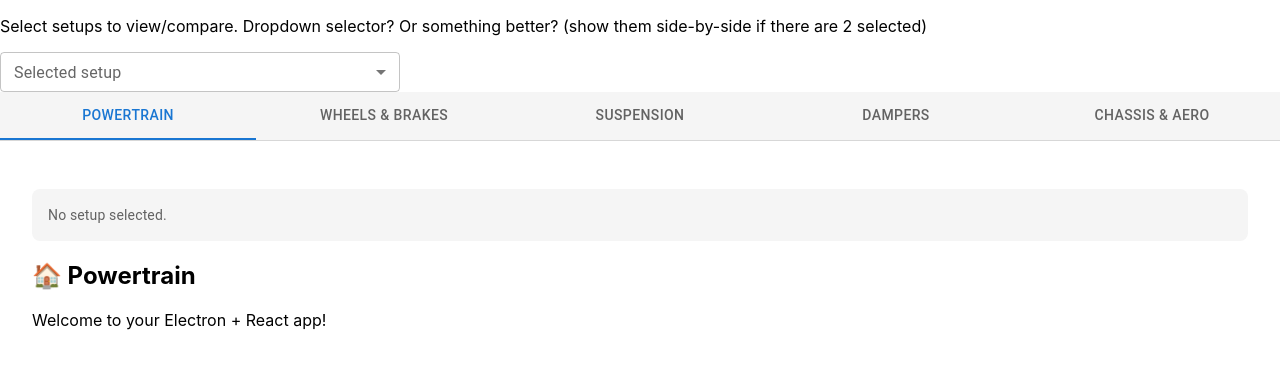
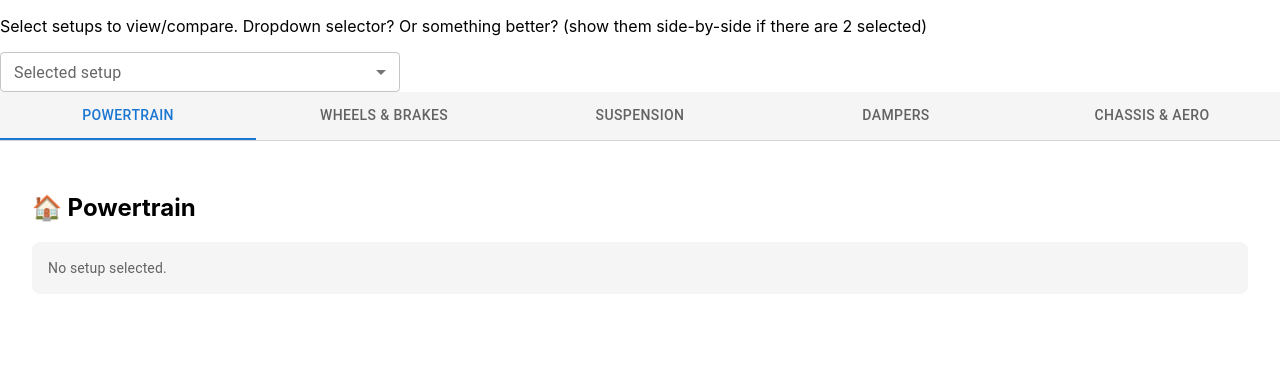
Before and after one commit to porgabi/lmu-setup-viewer, a React (Create React App) app: page / in a window 1280 px wide. Shown: the top 368 px of the page. Built offline with nearby package versions, Linux system fonts and the light colour scheme.

Commit message:
Moving SetupViewer display to tab

```diff
--- a/src/App.js
+++ b/src/App.js
@@ -5,7 +5,6 @@ import Dampers from './views/Dampers';
 import Powertrain from './views/Powertrain';
 import WheelsAndBrakes from './views/WheelsAndBrakes';
 import Suspension from './views/Suspension';
-import SetupViewer from './components/SetupViewer';
 
 // A component to show content per tab.
 function TabPanel({ children, value, index }) {
@@ -48,7 +47,6 @@ function SetupSelector({ selectedSetup, onSelect }) {
     <Box sx={{ minWidth: 200 }}>
       <FormControl sx={{ width: '400px' }} size="small">
         <InputLabel>Selected setup</InputLabel>
-        {/* any way to add a scrollbar? */}
         <Select
           value={selectedSetup}
           label="Selected setup"
@@ -71,7 +69,7 @@ function SetupSelector({ selectedSetup, onSelect }) {
           ))} */}
           {Object.entries(setups).map(([track, files]) => [
             // make subheader text bold -- or give it a different colored background?
-            <ListSubheader key={track}>
+            <ListSubheader key={track} sx={{ backgroundColor: 'grey' }}>
               <b>{track}</b>
             </ListSubheader>,
             files.map((file) => {
@@ -100,7 +98,6 @@ export default function App() {
 
   return (
     <Box sx={{ width: '100%' }}>
-      {/* make a custom component for this similar to TabPanel */}
       <p>Select setups to view/compare. Dropdown selector? Or something better? (show them side-by-side if there are 2 selected)</p>
       <SetupSelector selectedSetup={selectedSetup} onSelect={setSelectedSetup} />
       <Tabs
@@ -119,8 +116,7 @@ export default function App() {
       </Tabs>
 
       <TabPanel value={value} index={0}>
-        <SetupViewer selectedSetup={selectedSetup} />
-        <Powertrain />
+        <Powertrain selectedSetup={selectedSetup} />
       </TabPanel>
       <TabPanel value={value} index={1}>
         <WheelsAndBrakes />
--- a/src/views/Powertrain.js
+++ b/src/views/Powertrain.js
@@ -17,12 +17,13 @@
 
 
 import React from 'react';
+import SetupViewer from '../components/SetupViewer';
 
-export default function Powertrain() {
+export default function Powertrain({ selectedSetup }) {
   return (
     <div>
       <h2>🏠 Powertrain</h2>
-      <p>Welcome to your Electron + React app!</p>
+        <SetupViewer selectedSetup={selectedSetup} />
     </div>
   );
 }
```
